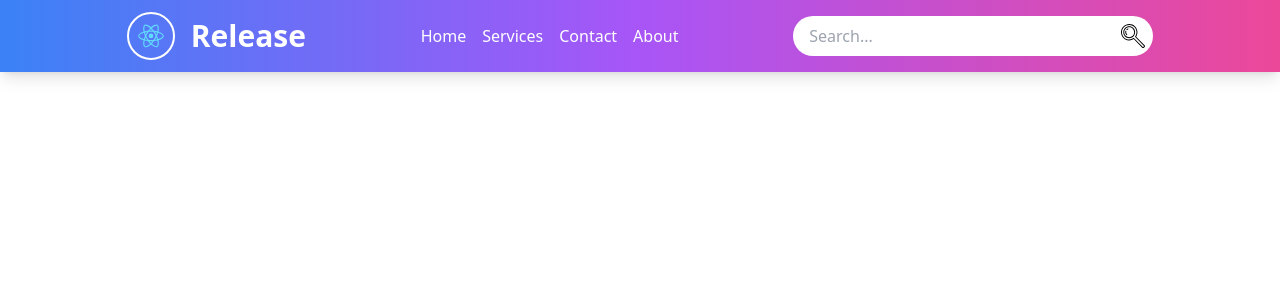
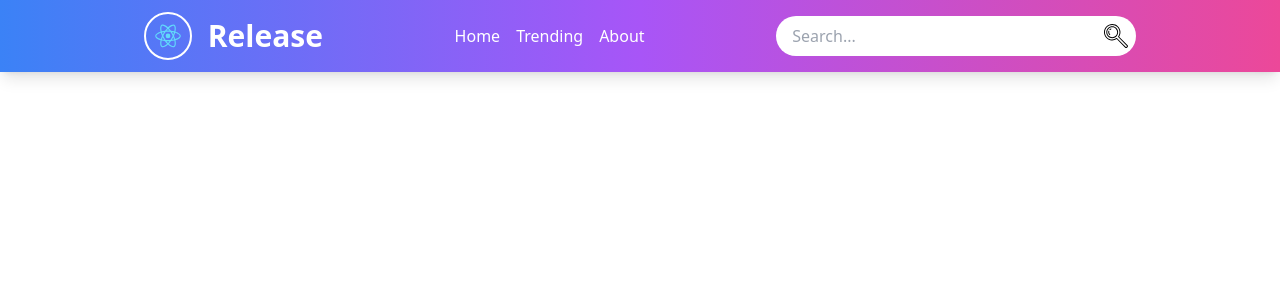
Before and after one commit to Anupam00777/Release, a React (Create React App) app: page / in a window 1280 px wide. Shown: the top 300 px of the page. Built offline with nearby package versions, Linux system fonts and the light colour scheme.

Commit message:
modified:   src/App.js 	modified:   src/components/MyHeader.js

```diff
--- a/src/App.js
+++ b/src/App.js
@@ -1,4 +1,5 @@
 import Home from "./pages/Home";
+import About from "./pages/About";
 import React from "react";
 import { BrowserRouter as Router, Route, Routes } from "react-router-dom";
 function App() {
@@ -6,6 +7,7 @@ function App() {
     <Router>
       <Routes>
         <Route path="/" element={<Home />} />
+        <Route path="/About" element={<About />} />
       </Routes>
     </Router>
   );
--- a/src/components/MyHeader.js
+++ b/src/components/MyHeader.js
@@ -1,14 +1,13 @@
 import React from "react";
 import { useState } from "react";
-import { BrowserRouter as Router, Route, Switch, Link } from "react-router-dom";
+import { Link } from "react-router-dom";
 import logo from "./logo.svg";
 import { OptionsSVG, SearchSVG, XSVG } from "../SVGlogo";
 
 const NavLinks = [
-  { sno: 1, title: "Home", href: "/App" },
-  { sno: 2, title: "Services", href: "/App" },
-  { sno: 3, title: "Contact", href: "/App" },
-  { sno: 4, title: "About", href: "/App" },
+  { sno: 1, title: "Home", href: "/" },
+  { sno: 2, title: "Trending", href: "/" },
+  { sno: 3, title: "About", href: "/About" },
 ];
 
 const MyHeader = (props) => {
@@ -26,10 +25,10 @@ const MyHeader = (props) => {
   return (
     <>
       {/* Header Section */}
-      <header className="bg-gradient-to-r from-blue-500 via-purple-500 to-pink-500 shadow-lg transition-all">
+      <header className=" sticky bg-gradient-to-r from-blue-500 via-purple-500 to-pink-500 shadow-lg transition-all">
         <div className="container mx-auto flex lg:justify-evenly justify-between items-center p-2 sm:p-3 md:p5">
           {/* Logo and Website Name */}
-          <Banner title="Release" href={"google.com"} />
+          <Banner title="Release" href={"/"} />
           {/* Navigation Links */}
           <NavBar />
           <div className="flex space-x-2">
@@ -55,7 +54,10 @@ const MyHeader = (props) => {
 
 const Banner = ({ title, href }) => {
   return (
-    <div className="flex items-center space-x-2 sm:space-x-4 cursor-pointer">
+    <Link
+      to={href}
+      className="flex items-center space-x-2 sm:space-x-4 cursor-pointer"
+    >
       <img
         src={logo}
         alt={title}
@@ -64,17 +66,15 @@ const Banner = ({ title, href }) => {
       <h1 className="text-xl md:text-2xl lg:text-3xl font-extrabold text-white">
         {title}
       </h1>
-    </div>
+    </Link>
   );
 };
 
 const NavBar = () => {
   const elements = NavLinks.map((e) => {
     return (
-      <Link to={e.href}>
-        <a key={e.sno} className="text-white hover:text-gray-200">
-          {e.title}
-        </a>
+      <Link to={e.href} key={e.sno} className="text-white hover:text-gray-200">
+        {e.title}
       </Link>
     );
   });
@@ -120,10 +120,12 @@ const SideBarIcon = ({ onClick }) => {
 const HiddenSideBar = ({ isMobileMenuOpen, toggleMobileMenu }) => {
   const elements = NavLinks.map((e) => {
     return (
-      <Link to={e.href}>
-        <a key={e.sno} className="text-gray-600 hover:text-gray-800 py-2">
-          {e.title}
-        </a>
+      <Link
+        to={e.href}
+        key={e.sno}
+        className="text-gray-600 hover:text-gray-800 py-2"
+      >
+        {e.title}
       </Link>
     );
   });
```
